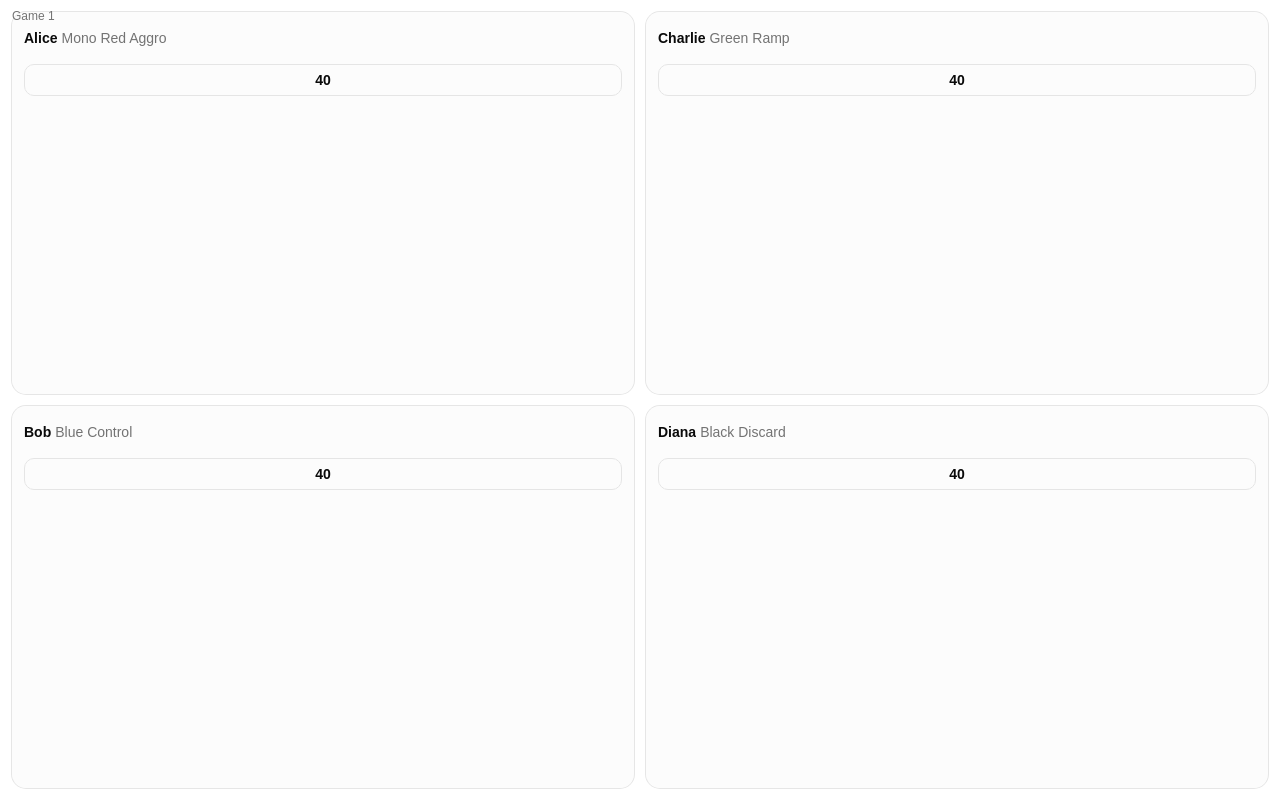
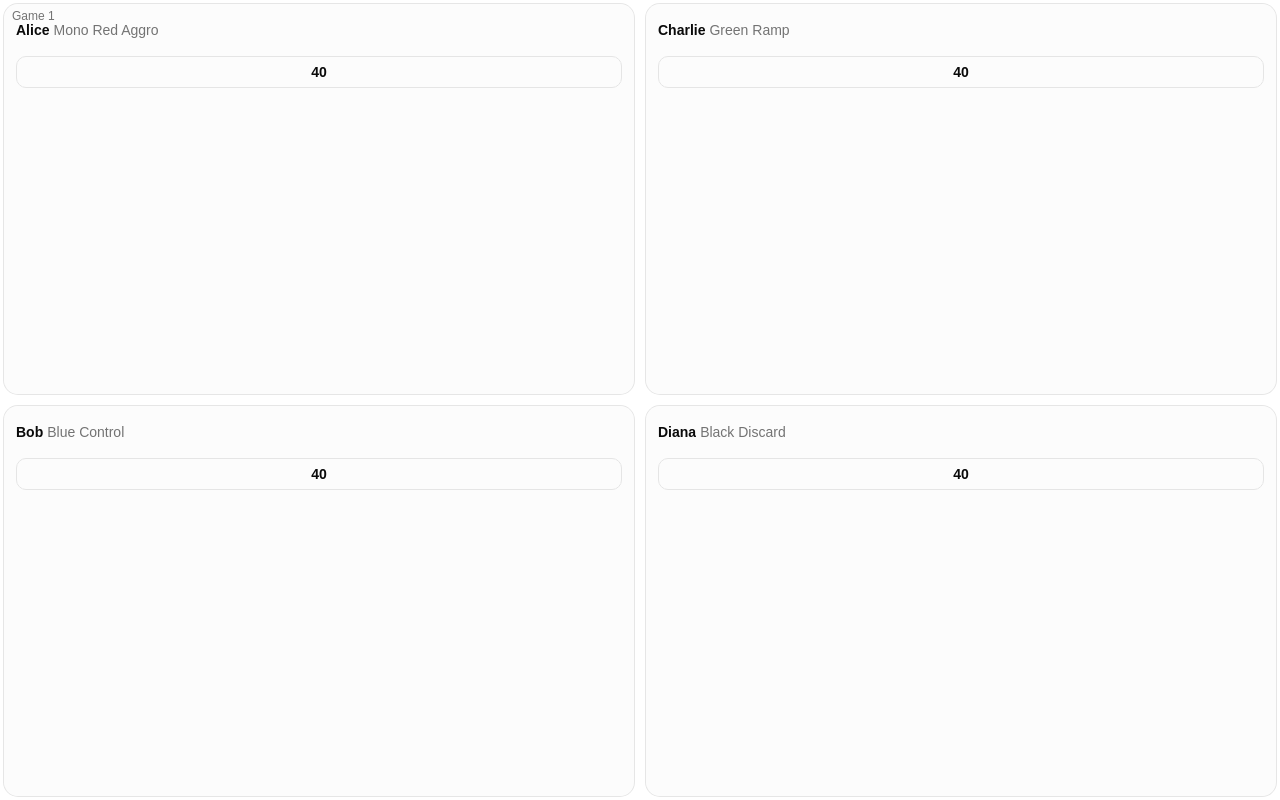
Before and after one commit to liamrhyde/MTG-App, a React (Vite) app in the folder frontend/: page /game/1 in a window 1280 px wide. Built offline with nearby package versions, Linux system fonts and the light colour scheme.

Commit message:
[Frontend] Slightly tweaks spacing on game view

```diff
--- a/frontend/src/views/Game/GameView.tsx
+++ b/frontend/src/views/Game/GameView.tsx
@@ -71,7 +71,7 @@ export const GameView = () => {
             <span className="absolute top-2 left-3 z-10 text-xs text-muted-foreground">
                 Game {gameId}
             </span>
-            <div className="grid grid-rows-2 grid-flow-col auto-cols-fr flex-1 min-h-0 gap-2 sm:gap-3 p-2 sm:p-3">
+            <div className="grid grid-rows-2 grid-flow-col auto-cols-fr flex-1 min-h-0 gap-2 lg:gap-3 p-0 md:p-1">
                 {Object.entries(gameState).map(([playerId, healthState]) => (
                     <PlayerSector
                         key={playerId}
```
